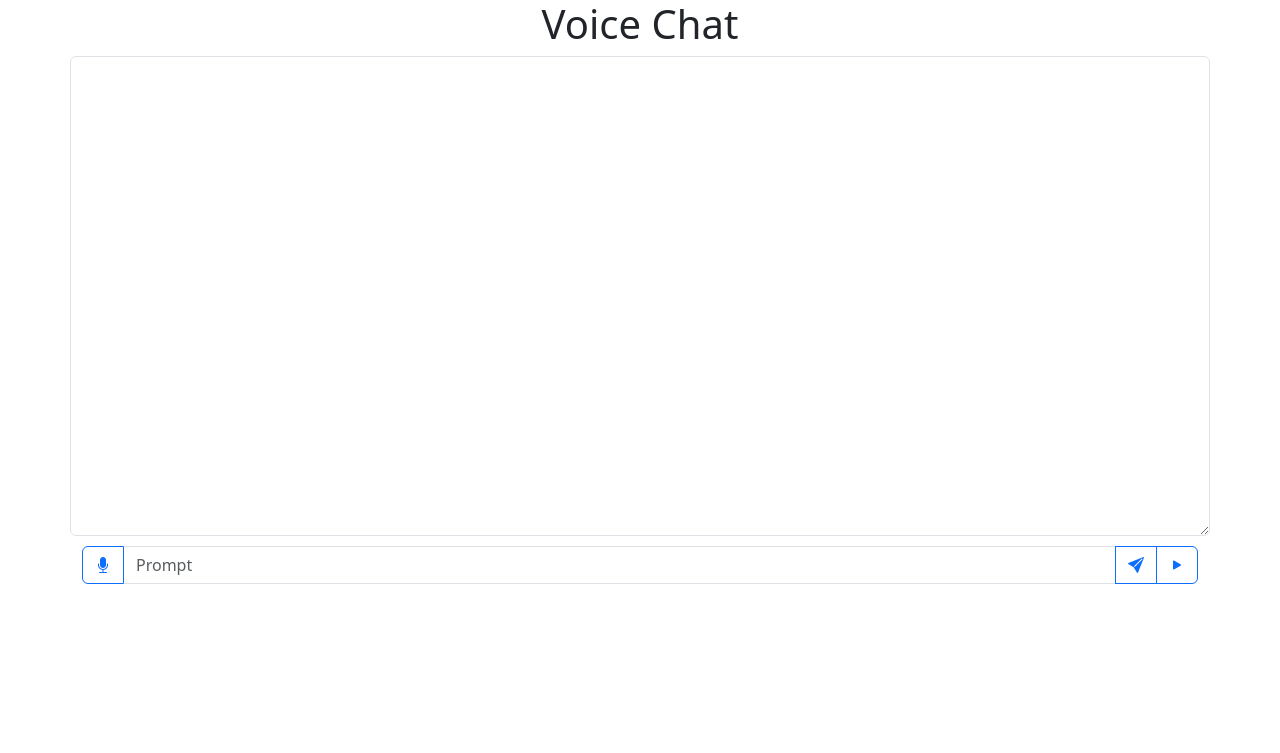
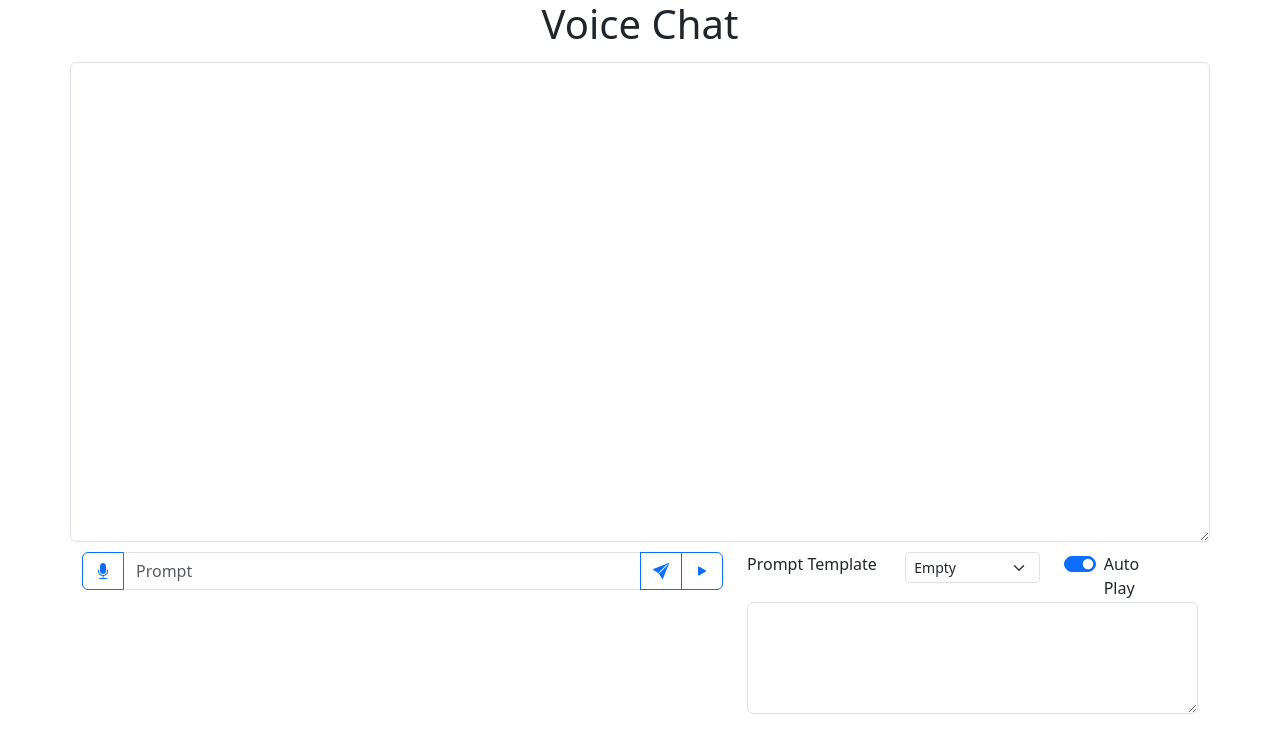
Before and after one commit to blacktear23/voice-trans, a Flask app: page /chat in a window 1280 px wide. Shown: the top 753 px of the page. Run offline with Flask 3, Linux system fonts and the light colour scheme; some libraries are stand-ins or nearby versions.

Commit message:
Add prompt template and auto sound play switch

```diff
--- a/server.py
+++ b/server.py
@@ -9,7 +9,7 @@ app = Flask(__name__)
 __whisper__ = None
 __chatglm__ = None
 
-PROMPT_TPL = '把以下英文翻译成中文: {prompt}'
+PROMPT_TPL = '{prompt}'
 
 
 def get_llm():
@@ -74,21 +74,24 @@ def chat():
 def chat_msg():
     data = request.json
     prompt = data['prompt']
-    resp = generate_chat_response(prompt)
+    prompt_tpl = data.get('prompt_template', PROMPT_TPL)
+    resp = generate_chat_response(prompt, prompt_tpl)
     return jsonify({'text': resp})
 
 
-def apply_template(prompt):
-    return PROMPT_TPL.replace('{prompt}', prompt)
+def apply_template(prompt, prompt_tpl):
+    if '{prompt}' in prompt_tpl:
+        return prompt_tpl.replace('{prompt}', prompt)
+    return prompt_tpl + prompt
 
 
-def generate_chat_response(prompt):
+def generate_chat_response(prompt, prompt_tpl):
     try:
         import chatglm_cpp
     except Exception:
         return 'Cannot Load ChatGLM'
 
-    prompt = apply_template(prompt)
+    prompt = apply_template(prompt, prompt_tpl)
 
     llm = get_llm()
     params = {
--- a/static/api.js
+++ b/static/api.js
@@ -6,6 +6,6 @@ function upload_voice_transcribe(formData) {
     return axios.post('/speech_transcribe', formData);
 }
 
-function submit_chat(text) {
-    return axios.post('/chat_msg', {'prompt': text});
+function submit_chat(text, tpl) {
+    return axios.post('/chat_msg', {'prompt': text, 'prompt_template': tpl});
 }
--- a/static/chat.js
+++ b/static/chat.js
@@ -1,8 +1,8 @@
 var onChatText = null;
 var onChatError = null;
 
-function chat_message(message) {
-    submit_chat(message).then((resp) => {
+function chat_message(message, tpl) {
+    submit_chat(message, tpl).then((resp) => {
         if (resp.status == 200) {
             const data = resp.data;
             const text = data.text;
@@ -30,3 +30,16 @@ function setChatEventListener(event, handler) {
         onChatError = handler;
     }
 }
+
+var prebuild_prompt_templates = {
+    'empty': '',
+    'trans-eng': '请把以下句子翻译成英文: {prompt}',
+    'trans-chn': '请把以下句子翻译成中文: {prompt}',
+}
+
+function get_prebuild_prompt_template(key) {
+    if (prebuild_prompt_templates.hasOwnProperty(key)) {
+        return prebuild_prompt_templates[key];
+    }
+    return null;
+}
--- a/templates/chat.html
+++ b/templates/chat.html
@@ -19,16 +19,16 @@
     <script src="/static/chat.js"></script>
 </head>
 <body>
-    <div class="container text-center">
-        <div class="row">
+    <div class="container">
+        <div class="row text-center">
             <h1>Voice Chat</h1>
         </div>
-        <div class="row" style="height: 60%">
+        <div class="row" style="height: 60%; margin-top: 6px;">
             <textarea class="form-control" id="output" style="width: 100%; height: 100%"></textarea>
             <input id="tts-text" type="hidden"/>
         </div>
         <div class="row" style="margin-top: 10px;">
-            <div class="text-center">
+            <div class="text-center col-7">
                 <div class="input-group">
                     <button id="speech-btn" type="button" class="btn btn-outline-primary">
                         <i class="bi bi-mic-fill"></i>
@@ -42,6 +42,25 @@
                     </button>
                 </div>
             </div>
+            <div class="col-5">
+                <div class="row">
+                    <label for="prompt-template" class="col-4 form-label">Prompt Template</label>
+                    <div class="col-4">
+                        <select class="form-select form-select-sm" id="prebuild-prompt-template" aria-label="Empty">
+                          <option value="empty" selected>Empty</option>
+                          <option value="trans-eng">Translate To English</option>
+                          <option value="trans-chn">Translate To Chinese</option>
+                        </select>
+                    </div>
+                    <div class="col-3">
+                        <div class="form-check form-switch">
+                          <input class="form-check-input" type="checkbox" role="switch" id="auto-play" checked="checked">
+                          <label class="form-check-label" for="auto-play">Auto Play</label>
+                        </div>
+                    </div>
+                </div>
+                <textarea class="form-control" id="prompt-template" style="width: 100%; height: 100%"></textarea>
+            </div>
         </div>
     </div>
 <!-- Local Codes -->
@@ -51,9 +70,15 @@ $(function() {
     var tout = $('#output');
     var sbtn = $('#submit-btn');
     var pbtn = $('#play-btn');
+    var spbptpl = $('#prebuild-prompt-template');
+    var tptpl = $('#prompt-template');
     var iprompt = $('#prompt');
     var startPlaying = false;
     var ws_port = window.location.port - 0 + 1;
+
+    function is_auto_play() {
+        return $('#auto-play').is(':checked');
+    }
 
     setSpeechEventListener('ontext', function(ev) {
         // console.log(ev);
@@ -90,6 +115,14 @@ $(function() {
         tout.val(mtxt);
     }
 
+    spbptpl.on('change', function() {
+        var value = spbptpl.val();
+        var ptpl = get_prebuild_prompt_template(value);
+        if (ptpl !== null) {
+            tptpl.val(ptpl);
+        }
+    });
+
     rbtn.on('click', function() {
         if (inRecording) {
             // Stop record
@@ -107,7 +140,9 @@ $(function() {
         iprompt.val('');
         sbtn.removeAttr('disabled');
         iprompt.removeAttr('disabled');
-        pbtn.click();
+        if (is_auto_play()) {
+            pbtn.click();
+        }
     });
 
     setChatEventListener('onerror', function(err) {
@@ -121,10 +156,11 @@ $(function() {
         if (sprompt.trim() === '') {
             return;
         }
+        var prompt_tpl = tptpl.val();
         sbtn.attr('disabled', 'disabled');
         iprompt.attr('disabled', 'disabled');
         add_message('User', sprompt);
-        chat_message(sprompt);
+        chat_message(sprompt, prompt_tpl);
     });
 
     iprompt.keypress(function(e) {
```
